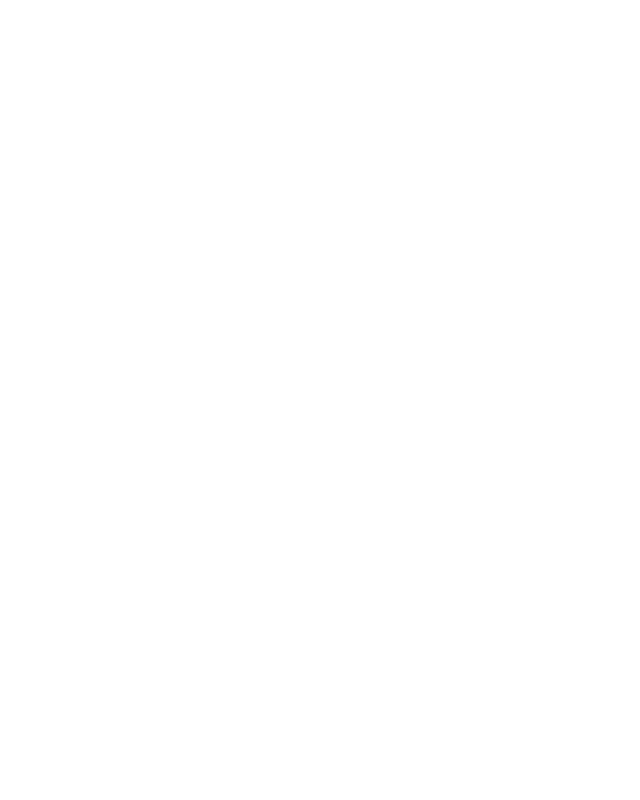
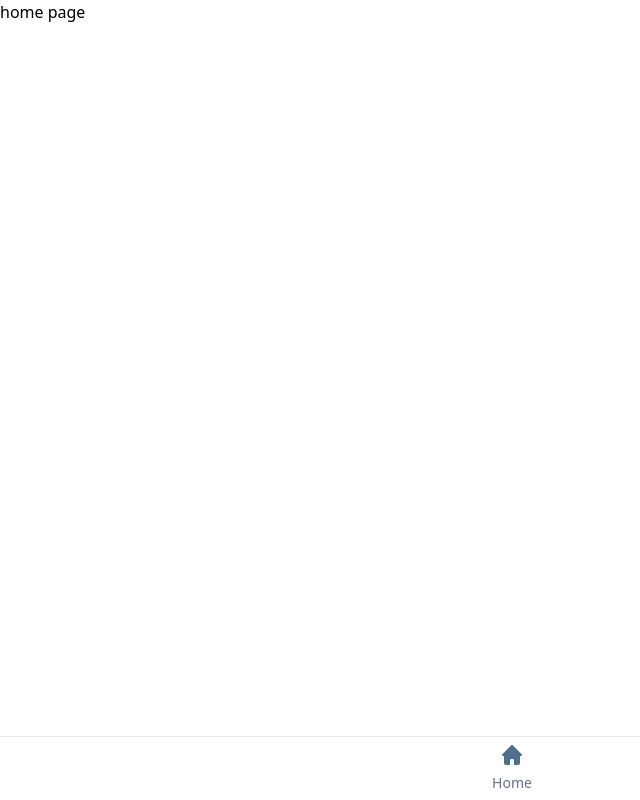
Before and after one commit to dylankainth/walkietalkie, a Nuxt app: page / in a window 1280 px wide. Shown: the whole page, without its empty margins (0-640 px from the left). Built offline with nearby package versions, Linux system fonts and the light colour scheme.

Commit message:
started on bottom navbar

```diff
--- /dev/null
+++ b/layouts/default.vue
@@ -0,0 +1,38 @@
+<template>
+    <div>
+        <!-- <NuxtPwaManifest /> -->
+
+        <div class="fixed bottom-0 left-0 z-50 w-full h-16 bg-white border-t border-gray-200">
+            <div class="grid h-full max-w-lg grid-cols-2 mx-auto font-medium">
+
+                <NuxtLink to="/" type="button"
+                    class="inline-flex flex-col items-center justify-center px-5 hover:bg-gray-50 group">
+                    <svg class="w-5 h-5 mb-2 text-gray-500 group-hover:text-columbia-500" aria-hidden="true"
+                        xmlns="http://www.w3.org/2000/svg" fill="currentColor" viewBox="0 0 20 20">
+                        <path
+                            d="m19.707 9.293-2-2-7-7a1 1 0 0 0-1.414 0l-7 7-2 2a1 1 0 0 0 1.414 1.414L2 10.414V18a2 2 0 0 0 2 2h3a1 1 0 0 0 1-1v-4a1 1 0 0 1 1-1h2a1 1 0 0 1 1 1v4a1 1 0 0 0 1 1h3a2 2 0 0 0 2-2v-7.586l.293.293a1 1 0 0 0 1.414-1.414Z" />
+                    </svg>
+                    <span class="text-sm text-gray-500 group-hover:text-columbia-500">Home</span>
+                </NuxtLink>
+
+                <!-- <NuxtLink to="/profile" type="button"
+                    class="inline-flex flex-col items-center justify-center px-5 hover:bg-gray-50 group">
+                    <svg class="w-5 h-5 mb-2 text-gray-500 group-hover:text-columbia-500"
+                        aria-hidden="true" xmlns="http://www.w3.org/2000/svg" fill="currentColor" viewBox="0 0 20 20">
+                        <path
+                            d="M10 0a10 10 0 1 0 10 10A10.011 10.011 0 0 0 10 0Zm0 5a3 3 0 1 1 0 6 3 3 0 0 1 0-6Zm0 13a8.949 8.949 0 0 1-4.951-1.488A3.987 3.987 0 0 1 9 13h2a3.987 3.987 0 0 1 3.951 3.512A8.949 8.949 0 0 1 10 18Z" />
+                    </svg>
+                    <span class="text-sm text-gray-500 group-hover:text-columbia-500">Profile</span>
+                </NuxtLink> -->
+            </div>
+        </div>
+
+        <slot />
+    </div>
+</template>
+
+<style scoped>
+.router-link-active>svg {
+    color: #4D6E8F;
+}
+</style>
--- a/pages/index.vue
+++ b/pages/index.vue
@@ -1,4 +1,4 @@
 <template>
 
-
+    <p> home page</p>
 </template>
```
